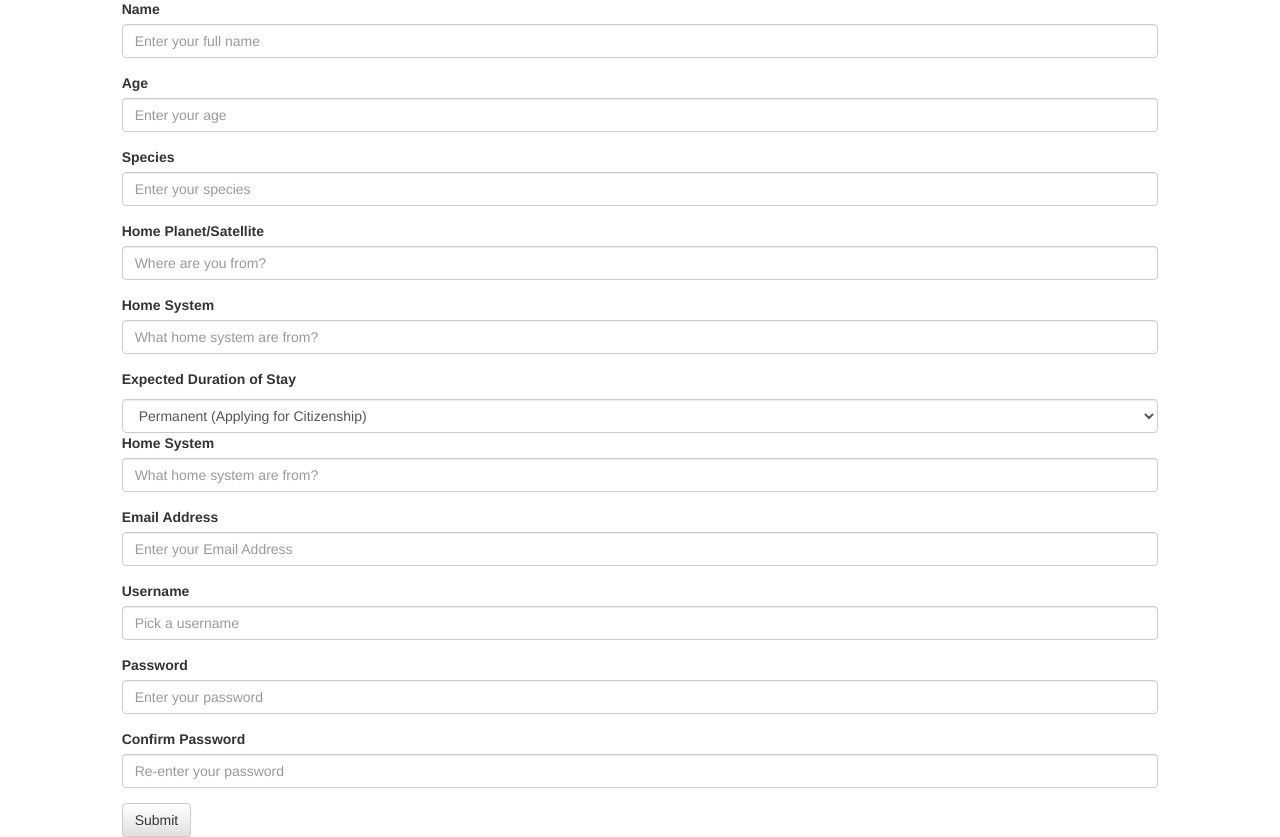
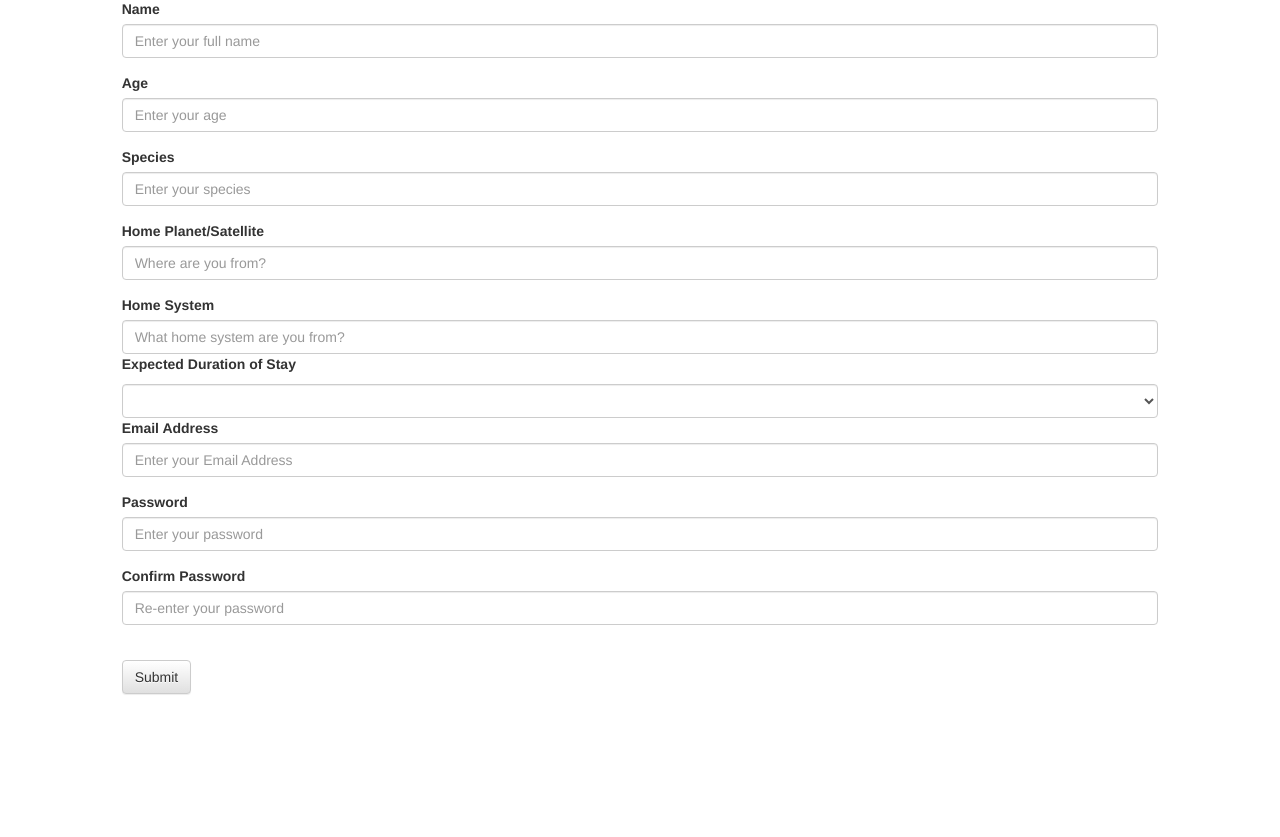
Before and after one commit to wgallop99/web102, a PHP site: page /registration.html in a window 1280 px wide. Shown: the part 106-943 px from the top of the page. After the commit the page ends 801 px from the top, so only its background shows below. Run offline with PHP 8.4, Linux system fonts and the light colour scheme.

Commit message:
Fixed form so that it validates again.

```diff
--- a/registration.html
+++ b/registration.html
@@ -17,55 +17,60 @@
 		<p> Please use Latin Earth Characters. Contact Agent P if you have any
 		questions or difficulty </p>
 
-		<form role="form">
+		<form action="" method="post" id="alienRegistration">
 			<div class = "form-group">
-				<label for="name"> Name </label>
-				<input type="text" class="form-control" id="name" placeholder="Enter your full name">
+				<label for="UserName"> Name </label>
+				<input name="UserName" type="text" class="form-control" id="UserName" placeholder="Enter your full name" />
+				<span class="errorMessage" id="nameError">Please enter a valid name</span>
 			</div>
 			<div class = "form-group">
 				<label for="age"> Age </label>
-				<input type="text" class="form-control" id="age" placeholder="Enter your age">
+				<input name="UserAge" type="text" class="form-control" id="UserAge" placeholder="Enter your age">
+				<span class="errorMessage" id="ageError">Please enter a valid age (Earth digits only)</span>
 			</div>
 			<div class = "form-group">
-				<label for="species"> Species </label>
-				<input type="text" class="form-control" id="name" placeholder="Enter your species">
+				<label for="UserSpecies"> Species </label>
+				<input type="text" class="form-control" id="UserSpecies" placeholder="Enter your species">
+				<span class="errorMessage" id="speciesError">Please enter a valid species (use only Earth Latin)</span>
 			</div>
 			<div class = "form-group">
-				<label for="home"> Home Planet/Satellite </label>
-				<input type="text" class="form-control" id="home" placeholder="Where are you from?">
+				<label for="HomePlanet"> Home Planet/Satellite </label>
+				<input name="HomePlanet" type="text" class="form-control" id="HomePlanet" placeholder="Where are you from?">
+				<span class="errorMessage" id="planetError">Please enter a valid planet (use only Earth Latin)</span>
 			</div>
 			<div class = "form-group">
-				<label for="home-system"> Home System </label>
-				<input type="text" class="form-control" id="home-system" placeholder="What home system are from?">
+				<label for="HomeStar"> Home System </label>
+				<input name="HomeStar" type="text" class="form-control" id="HomeStar" placeholder="What home system are you from?">
+				<span class="errorMessage" id="starError">Please enter a valid star system (use only Earth Latin)</span
 			</div>
 			<p> <strong> Expected Duration of Stay </strong> </p>
-			<select class="form-control">
+			<select class="form-control" id="Duration" name="Duration">
+				<option></option>
  				<option>Permanent (Applying for Citizenship)</option>
+ 				<option>Permanent</option>
+ 				<option>More than 1 Earth-Year</option>
 				<option>Less than 1 Earth-Year</option>
-				<option>1 Earth-Year - 50 Earth-Rotations</option>
-				<option>More than 50 Earth Rotations</option>
+				<option>More than 50 Earth-Rotations</option>
+				<option>Less than 50 Earth-Rotations</option>
 			</select>
+			<span class="errorMessage" id="durationError">Please select a duration</span>
 			<div class = "form-group">
-				<label for="home-system"> Home System </label>
-				<input type="text" class="form-control" id="home-system" placeholder="What home system are from?">
+				<label for="E_Address"> Email Address </label>
+				<input name="E_Address" type="text" class="form-control" id="E_Address" placeholder="Enter your Email Address">
+				<span class="errorMessage" id="eaddressError">Please enter a valid e-mail address</span>
 			</div>
 			<div class = "form-group">
-				<label for="email"> Email Address </label>
-				<input type="text" class="form-control" id="email" placeholder="Enter your Email Address">
+				<label for="Password1"> Password </label>
+				<input name="Password1" type="password" class="form-control" id="Password1" placeholder="Enter your password">
+				<span class="errorMessage" id='password1emptyError'>Please enter a password</span>
 			</div>
 			<div class = "form-group">
-				<label for="username"> Username </label>
-				<input type="text" class="form-control" id="username" placeholder="Pick a username">
+				<label for="Password2"> Confirm Password </label>
+				<input name="Password2" type="password" class="form-control" id="Password2" placeholder="Re-enter your password">
+				<span class="errorMessage" id='password2emptyError'>Please re-enter password</span>
 			</div>
-			<div class = "form-group">
-				<label for="password"> Password </label>
-				<input type="text" class="form-control" id="password" placeholder="Enter your password">
-			</div>
-			<div class = "form-group">
-				<label for="password"> Confirm Password </label>
-				<input type="text" class="form-control" id="password" placeholder="Re-enter your password">
-			</div>
-			<button type="submit" class="btn btn-default">Submit</button>
+			<span class="errorMessage" id='passwordmatchError'>Passwords do not match. Please re-enter both passwords.</span><br>
+			<button name="submit" type="submit" class="btn btn-default" value="submit">Submit</button>
 		</form>
 		</div>
 
--- a/stylesheets/styles.css
+++ b/stylesheets/styles.css
@@ -12,3 +12,7 @@ background-color: black;
 
 margin-bottom: 5px;
 }
+
+.errorMessage {
+	color: red;
+}
```
